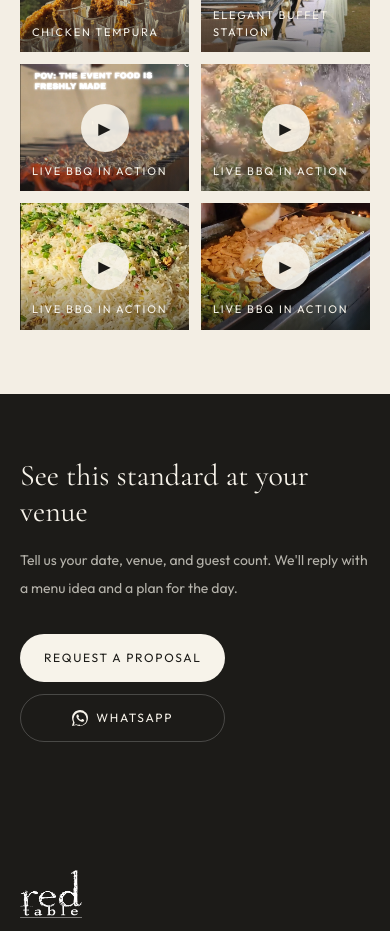
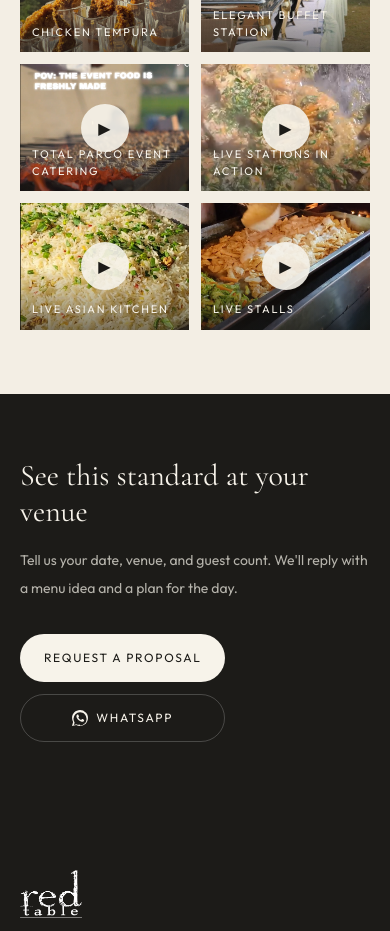
Before and after one commit to tayhamgora/red-table-final, a Next.js app: page /gallery in a window 390 px wide. Shown: the part 1420-2351 px from the top of the page. Built offline with nearby package versions, Linux system fonts and the light colour scheme.

Commit message:
gallery for phone fixed

```diff
--- a/app/globals.css
+++ b/app/globals.css
@@ -140,7 +140,7 @@ body {
 }
 
 .page-enter {
-  animation: page-enter 0.5s ease-out both;
+  animation: page-enter 0.5s ease-out;
 }
 
 @media (prefers-reduced-motion: reduce) {
--- a/components/gallery.tsx
+++ b/components/gallery.tsx
@@ -1,5 +1,6 @@
 "use client";
 
+import { createPortal } from "react-dom";
 import Image from "next/image";
 import { useEffect, useState } from "react";
 import { gallery } from "@/lib/site";
@@ -70,9 +71,10 @@ export function Gallery() {
         ))}
       </div>
 
-      {active !== null ? (
+            {active !== null
+        ? createPortal(
             <div
-          className="fixed inset-0 z-[60] flex items-center justify-center bg-ink/92 p-4 backdrop-blur-sm"
+              className="fixed inset-0 z-[100] flex flex-col items-center justify-center bg-ink/95 p-4 backdrop-blur-sm"
               role="dialog"
               aria-modal="true"
               aria-label={gallery[active].caption}
@@ -80,16 +82,16 @@ export function Gallery() {
             >
               <button
                 type="button"
-            className="absolute top-5 right-5 text-[11px] tracking-[0.2em] text-ivory/70 uppercase hover:text-ivory"
+                className="absolute top-4 right-4 rounded-full border border-ivory/30 px-4 py-2 text-[11px] tracking-[0.2em] text-ivory/80 uppercase hover:text-ivory"
                 onClick={() => setActive(null)}
               >
                 Close
               </button>
+
               <div
-            className="relative h-[78svh] w-full max-w-5xl"
+                className="relative h-[72svh] w-full max-w-5xl"
                 onClick={(event) => event.stopPropagation()}
               >
-
                 {gallery[active].type === "video" ? (
                   <video
                     key={gallery[active].src}
@@ -109,12 +111,15 @@ export function Gallery() {
                     className="object-contain"
                   />
                 )}
-            <p className="absolute inset-x-0 -bottom-10 text-center text-[12px] tracking-[0.18em] text-ivory/70 uppercase">
+              </div>
+
+              <p className="mt-4 text-center text-[12px] tracking-[0.18em] text-ivory/70 uppercase">
                 {gallery[active].caption}
               </p>
-          </div>
-        </div>
-      ) : null}
+            </div>,
+            document.body,
+          )
+        : null}
     </>
   );
 }
--- a/lib/site.ts
+++ b/lib/site.ts
@@ -430,7 +430,7 @@ export const gallery: GalleryItem[] = [
     src: "/videos/vid1.mp4",
     poster: "/poster1.png",
     alt: "Live BBQ station at a Red Table event",
-    caption: "Live BBQ in Action",
+    caption: "Total Parco Event Catering",
     span: "md",
   },
   {
@@ -438,7 +438,7 @@ export const gallery: GalleryItem[] = [
     src: "/videos/vid2.mp4",
     poster: "/poster2.png",
     alt: "Live BBQ station at a Red Table event",
-    caption: "Live BBQ in Action",
+    caption: "Live Stations in Action",
     span: "md",
   },
   {
@@ -446,7 +446,7 @@ export const gallery: GalleryItem[] = [
     src: "/videos/vid3.mp4",
     poster: "/poster3.png",
     alt: "Live BBQ station at a Red Table event",
-    caption: "Live BBQ in Action",
+    caption: "Live Asian Kitchen",
     span: "md",
   },
   {
@@ -454,7 +454,7 @@ export const gallery: GalleryItem[] = [
     src: "/videos/vid5.mp4",
     poster: "/poster4.png",
     alt: "Live BBQ station at a Red Table event",
-    caption: "Live BBQ in Action",
+    caption: "Live Stalls",
     span: "md",
   },
 ];
```
Lines whose indentation alone changed are shown as unchanged.
